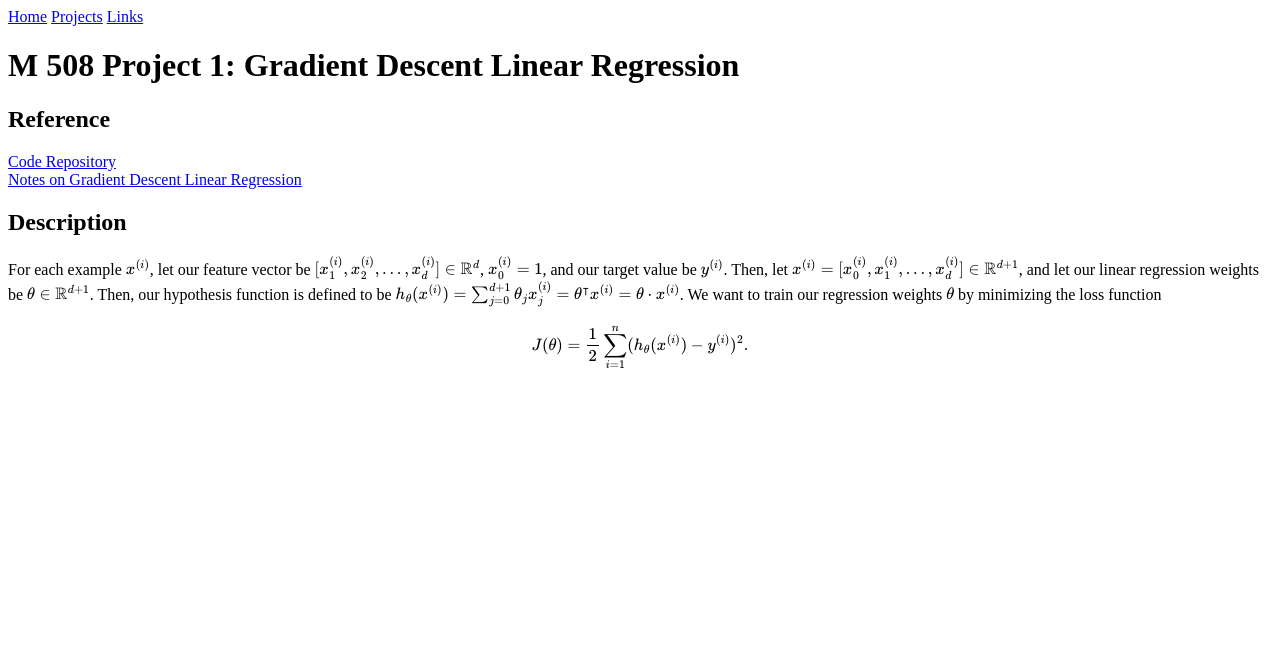
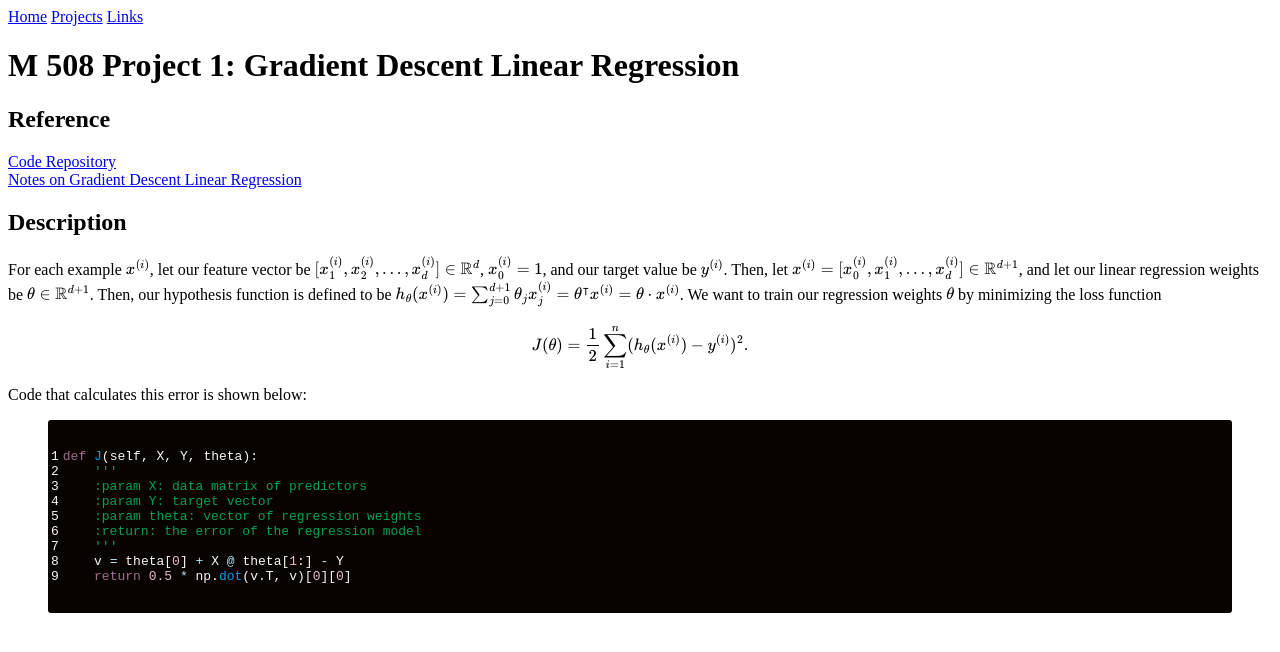
Before and after one commit to CategorIAN/categorian.github.io, a Jekyll site: the page built from projects/msu/m_508/linear_regression.md, in a window 1280 px wide. Shown: the top 652 px of the page. Built offline with Jekyll 4.4.1, drawn with Linux system fonts in a browser that asks for light colours; formulas are drawn with MathJax 3.

Commit message:
Update linear_regression.md

```diff
--- a/projects/msu/m_508/linear_regression.md
+++ b/projects/msu/m_508/linear_regression.md
@@ -16,3 +16,18 @@ For each example \(x^{(i)}\), let our feature vector be \([x_1^{(i)}, x_2^{(i)},
 J(\theta) = \frac{1}{2} \sum_{i=1}^n (h_{\theta}(x^{(i)}) - y^{(i)})^2.
 \]
 </p>
+
+<p>
+Code that calculates this error is shown below:
+{%highlight python linenos%}
+def J(self, X, Y, theta):
+    '''
+    :param X: data matrix of predictors
+    :param Y: target vector
+    :param theta: vector of regression weights
+    :return: the error of the regression model
+    '''
+    v = theta[0] + X @ theta[1:] - Y
+    return 0.5 * np.dot(v.T, v)[0][0]
+{%endhighlight%}
+</p>
```
